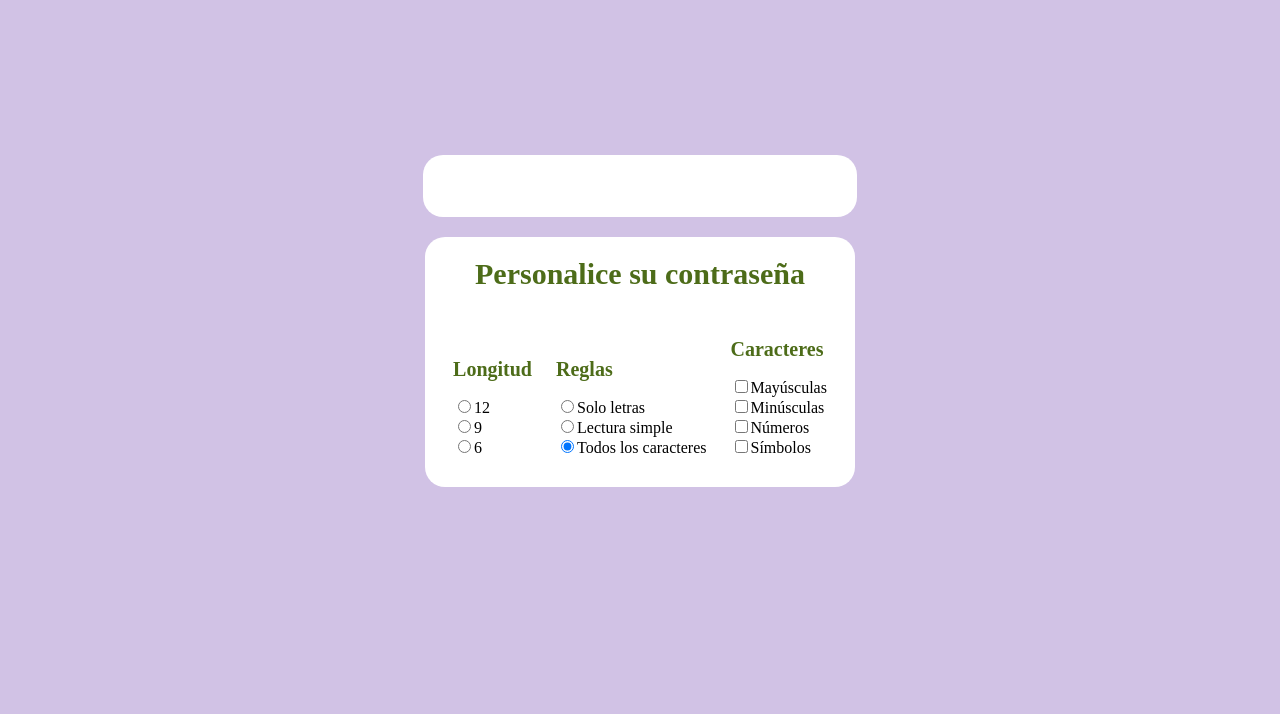
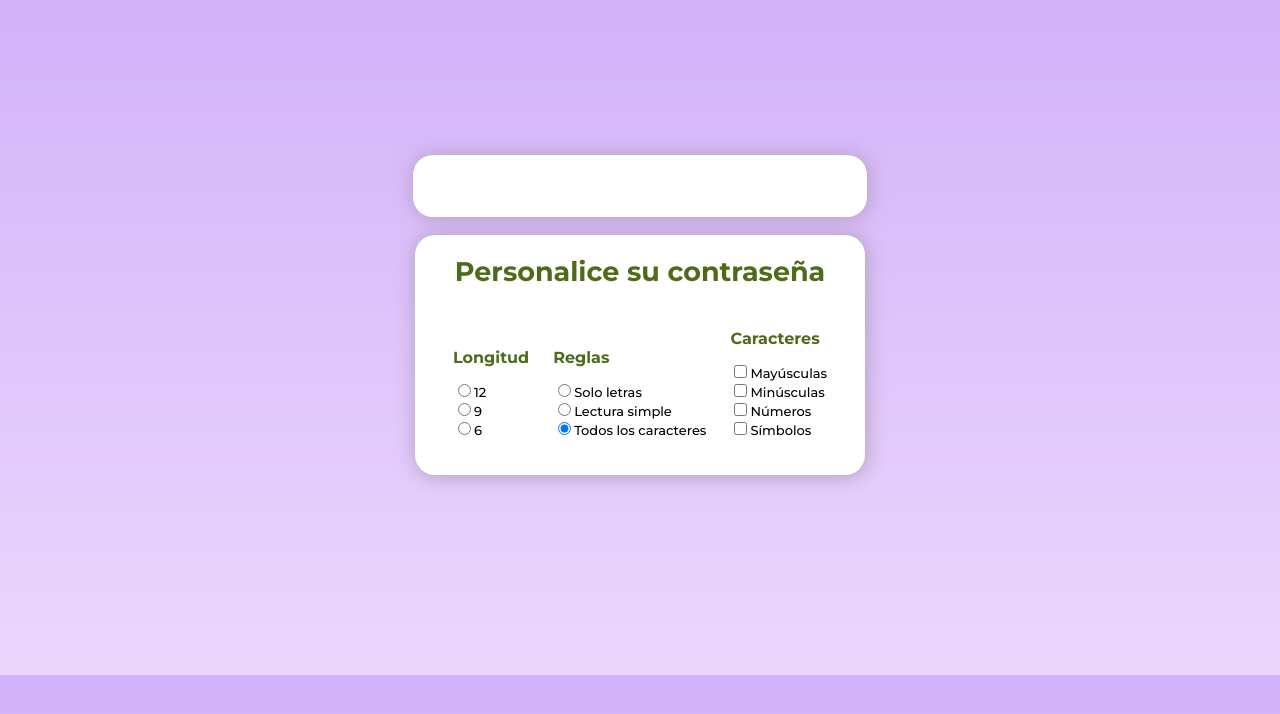
Before and after one commit to CliviaViedma/generadordecontrasenias, a plain HTML site: page index.html in a window 1280 px wide. Both pictures are taken after a click on the radio button "Todos los caracteres". Drawn offline with Linux system fonts and the light colour scheme.

Commit message:
15 abril estilos

```diff
--- a/index.html
+++ b/index.html
@@ -8,6 +8,20 @@
     <link rel="stylesheet" href="style.css">
 
 
+
+<link rel="preconnect" href="https://fonts.googleapis.com">
+<link rel="preconnect" href="https://fonts.gstatic.com" crossorigin>
+<link href="https://fonts.googleapis.com/css2?family=Montserrat:wght@700&display=swap"
+rel="stylesheet">
+
+<link rel="preconnect" href="https://fonts.googleapis.com">
+<link rel="preconnect" href="https://fonts.gstatic.com" crossorigin>
+<link href="https://fonts.googleapis.com/css2?family=Montserrat:wght@500&display=swap" rel="stylesheet">
+
+<link rel="preconnect" href="https://fonts.googleapis.com">
+<link rel="preconnect" href="https://fonts.gstatic.com" crossorigin>
+<link href="https://fonts.googleapis.com/css2?family=Montserrat&display=swap" rel="stylesheet">
+
 </head>
 <body>
 
--- a/script.js
+++ b/script.js
@@ -3,6 +3,7 @@ const card = document.createElement("div");
  const input = document.createElement ("input");
  card.classList.add("card");
  input.classList.add("input");
+ input.setAttribute("id", "numero-caracteres")
  document.body.appendChild(card)
  card.appendChild(input);
 
@@ -19,7 +20,7 @@ const form = document.createElement ("form")
  container.appendChild(form);
  form.classList.add("form");
 
-const unaFuncion = (title, tipoInput, items, key) => {
+ const unaFuncion = (title,tipoInput, items, key) => {
 
      const fieldset = document.createElement('fieldset');
      fieldset.classList.add ("box");
@@ -43,8 +44,8 @@ const unaFuncion = (title, tipoInput, items, key) => {
          input.setAttribute("value", `${elem}`)
 
          input.addEventListener('change', (e) => {
-            //generatePassword(e.target.value);
-            console.log(e.target.value)
+            //  generarPassword(e.target.value)
+             generarPassword(e.target.value)// qué evento está clickeado
          })
 
          const container = document.createElement("div");
@@ -57,6 +58,13 @@ const unaFuncion = (title, tipoInput, items, key) => {
      form.appendChild(fieldset);
  }
 
+// FUNCIONES
+
+
+let inputCaracteres = document.getElementById("numero-caracteres");
+
+
+function generarPassword(){
 
   const car = {
     numeros : '0 1 2 3 4 5 6 7 8 9 0 1 2 3 4 5 6 7 8 9 0 1 2 3 4 5 6 7 8 9',
@@ -71,37 +79,32 @@ const car = {
     mayusculas: true,
     minusculas: true
   }
-
-  input.addEventListener('click', (e) =>function generarPassword(car, config){
-
-
-
       let caracteresFinales = '';
 		  let password = '';
 
-        let elem = config[i]
-        let elem2 = car[i]
+      for( elem in config){
+        if (config[elem] == true){
 
-        for(elem in config){
-          if (config[elem] == true){
-            caracteresFinales += car[elem2] + ' ';
+          caracteresFinales += car[elem] + ' ';
+
         }
-
 
       caracteresFinales = caracteresFinales.trim();
       caracteresFinales = caracteresFinales.split(' ');
-        for(var i = 0; i < config[car]; i++){
+
+
+      for(var i = 0; i < config.caracteres; i++){
+
         password += caracteresFinales[Math.floor(Math.random() * caracteresFinales.length)];
 		}
   }
-
-  })
+  // generarPassword();
+}
 
 
  const long = [12, 9, 6]; //to do
  const reglas = ["Solo letras", "Lectura simple", "Todos los caracteres"]
  const caracteres = ["Mayúsculas", "Minúsculas", "Números", "Símbolos"]
-
  unaFuncion("Longitud", 'radio', long, 'long')
  unaFuncion("Reglas",'radio', reglas, 'rules')
  unaFuncion("Caracteres",'checkbox', caracteres, 'chars')
--- a/style.css
+++ b/style.css
@@ -2,52 +2,64 @@
     box-sizing: border-box;
     margin: 0;
     padding: 0;
+
 }
 
 body{
     margin: 0;
-    background-color: #d1c2e5;
     justify-content: center;
     text-align: center;
     align-items: center;
+    font-family: 'Montserrat', sans-serif;
+    background: linear-gradient(to bottom, rgb(211, 177, 250), rgb(235, 215, 252));
+
 }
 
 
 .card{
     margin-top: 150px;
+   margin-bottom: 200px;
+
 }
 
 .container{
     background-color: white;
     border-radius: 20px;
     padding: 0px 15px;
-    width: 400px;
-    height: 250px;
+    width: 420px;
+    height: 240px;
     margin: auto;
+    box-shadow: 1px 1px 20px 1px rgb(180, 161, 194);
+
 }
 
 .input{
     border: none;
     border-radius: 20px;
-    font-size: 40px;
-    width: 430px;
+    font-size: 20px;
+    width: 450px;
     height: 60px;
     margin-top: 5px;
+    box-shadow: 1px 1px 20px 1px rgb(180, 161, 194);
 }
 
 .box {
+
     height: 100px;
     padding:10px;
+    font-size: 13px;
     display: inline;
     border: none;
     text-align: left;
+    font-weight:500;
 }
 
 .title{
     color: #4d6c19;
-    font-size: 30px;
+    font-size: 27px;
     text-align: center;
     padding-top: 20px;
+    font-weight: bolder;
 }
 
 .subcard{
@@ -56,7 +68,7 @@ body{
 
 .subtitle{
     color: #4d6c19;
-    font-size: 20px;
+    font-size: 16px;
 
 }
 
```
Lines whose indentation alone changed are shown as unchanged.
